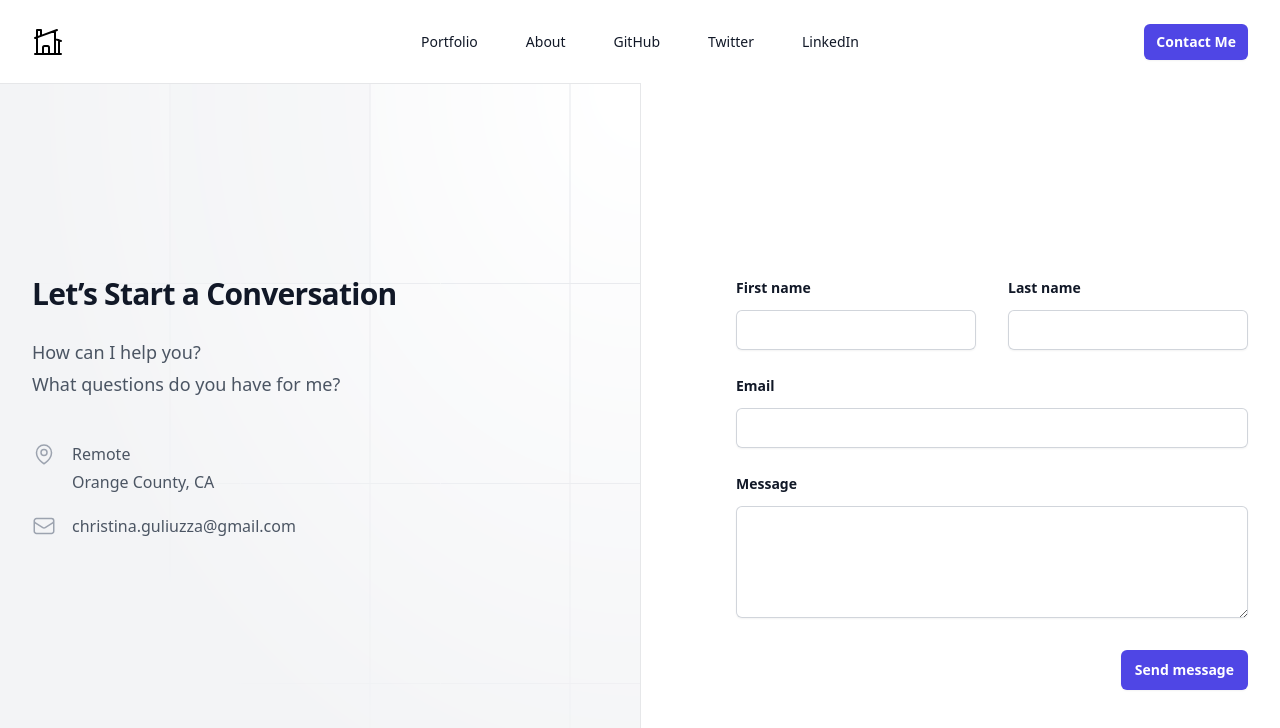
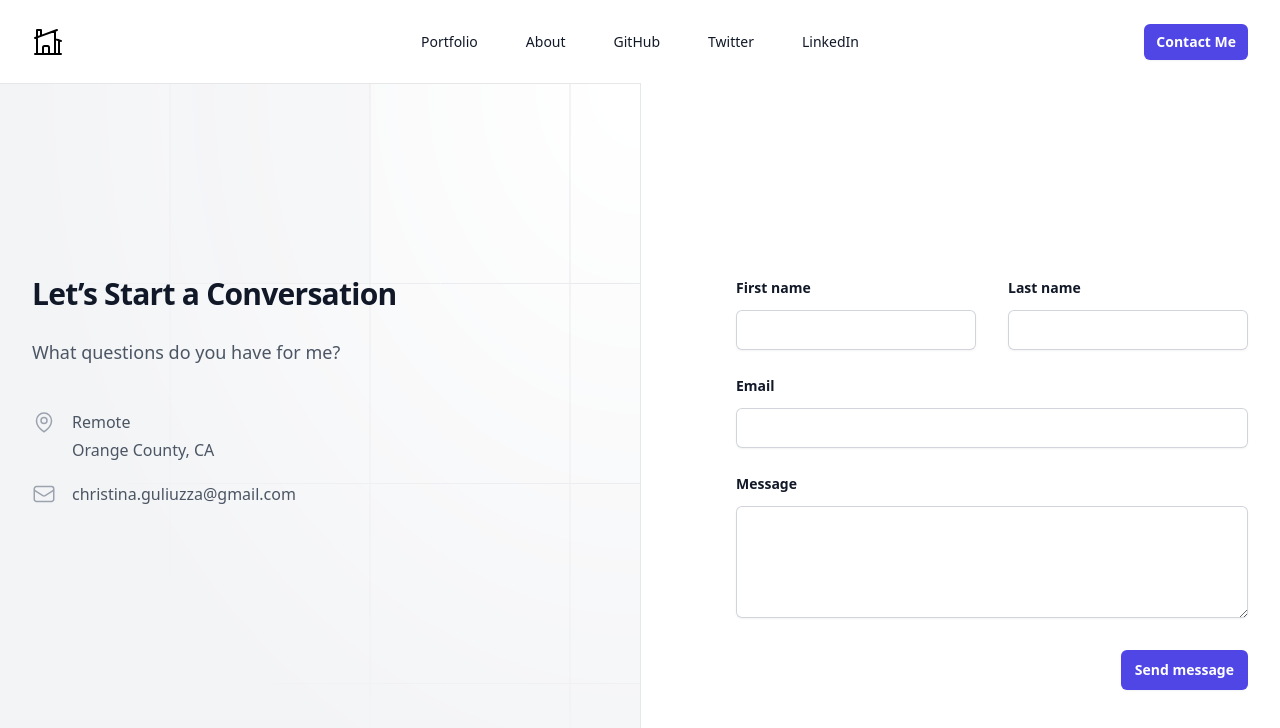
Before and after one commit to cguliuzza/tina-dev-site, a Next.js app: page /contact in a window 1280 px wide. Shown: the top 728 px of the page. Built offline with nearby package versions, Linux system fonts and the light colour scheme.

Commit message:
update contact form

```diff
--- a/components/ContactForm.tsx
+++ b/components/ContactForm.tsx
@@ -39,8 +39,6 @@ export default function ContactForm() {
               Let’s Start a Conversation
             </h2>
             <p className="mt-6 text-lg leading-8 text-gray-600">
-              How can I help you?
-              <br />
               What questions do you have for me?
             </p>
             <dl className="mt-10 space-y-4 text-base leading-7 text-gray-600">
```
